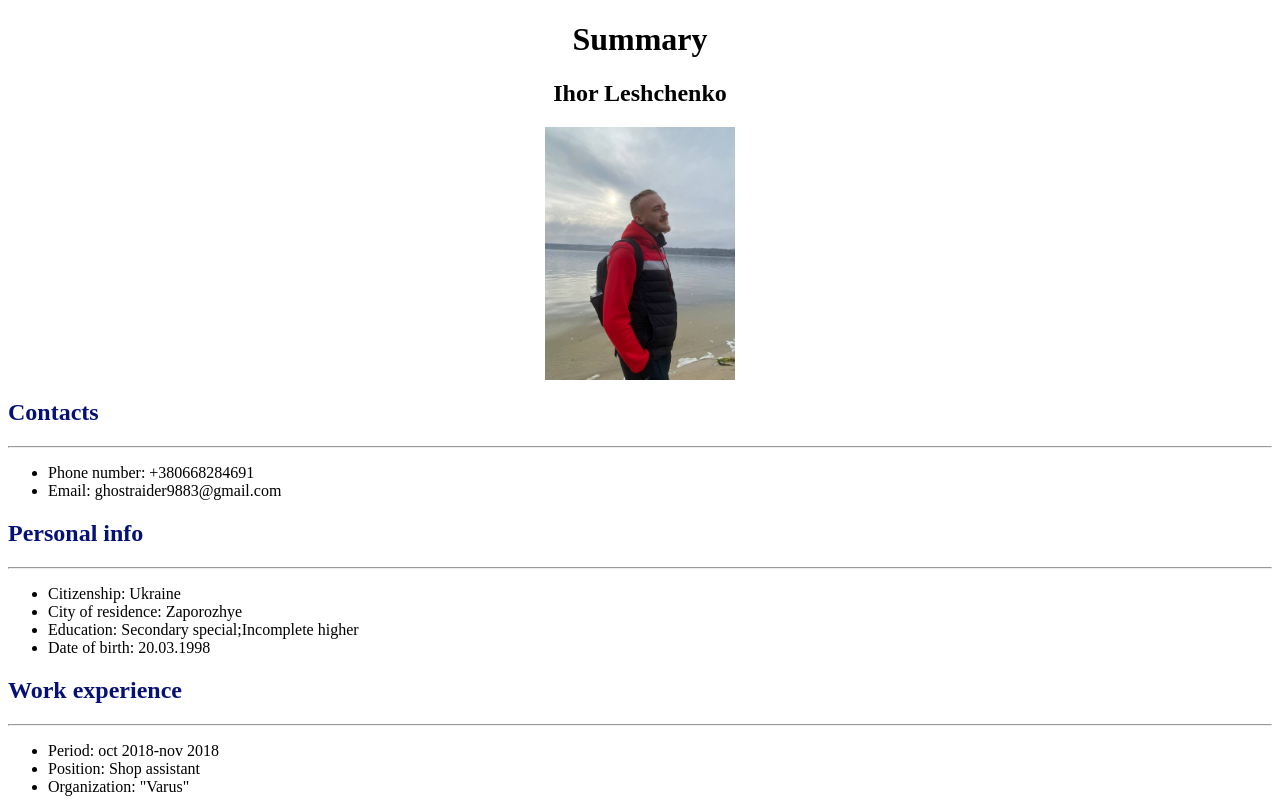
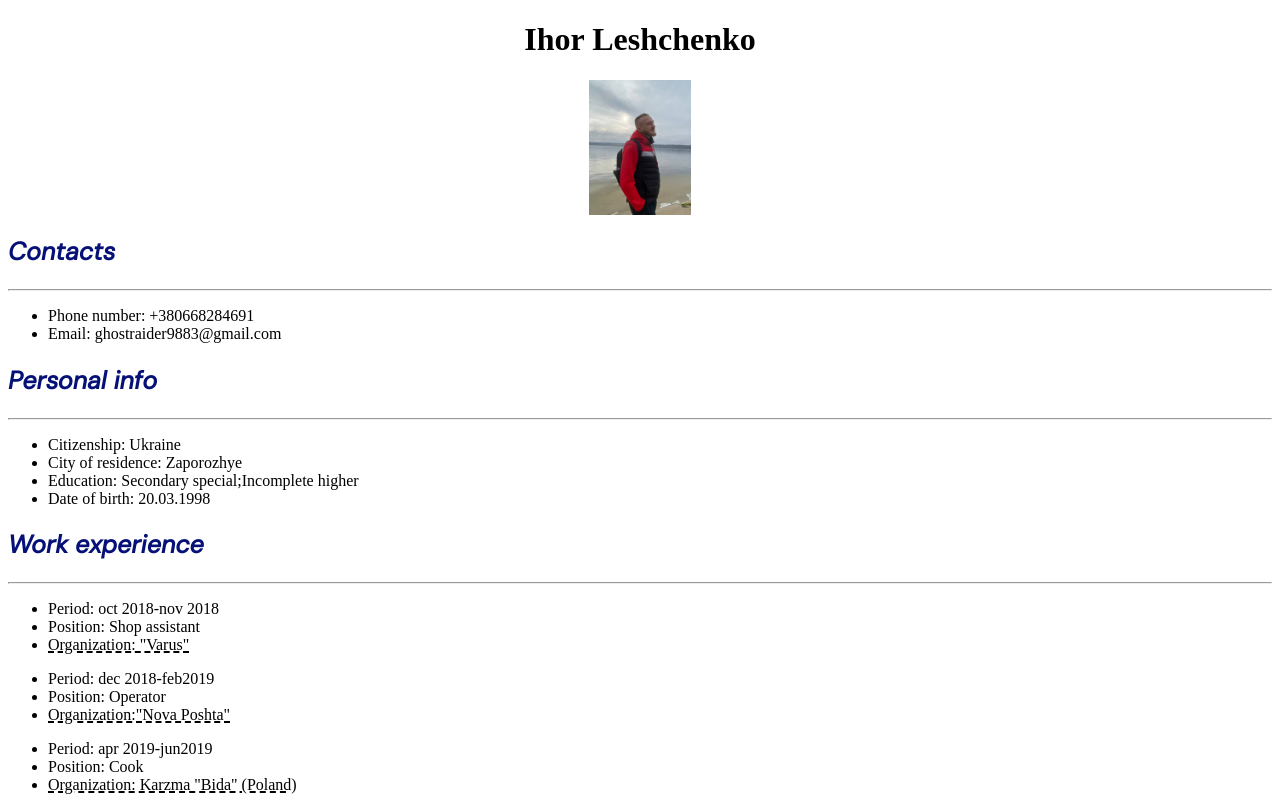
Before and after one commit to Yngvarrson/sa, a plain HTML site: page CV.html in a window 1280 px wide. Shown: the top 800 px of the page. Drawn offline with Linux system fonts and the light colour scheme.

Commit message:
Add text style and some features

```diff
--- a/CV.html
+++ b/CV.html
@@ -2,7 +2,13 @@
 <html lang=en>
 <head>
     <meta charset="UTF-8">
-    <title>Document</title>
+    <title>Summary</title>
+
+    <link rel="preconnect" href="https://fonts.googleapis.com">
+    <link rel="preconnect" href="https://fonts.gstatic.com" crossorigin>
+    <link href="https://fonts.googleapis.com/css2?family=DM+Sans:ital@1&display=swap" rel="stylesheet">
+
+
     <link rel="stylesheet" href="./style.css">
 
 
@@ -12,10 +18,7 @@
 
 <body>
 
- <h1 class="header1">Summary</h1>
-
-
- <h2 class="header2">Ihor Leshchenko</h2>
+ <h1 class="header1">Ihor Leshchenko</h1>
 
 
 <div >
@@ -40,7 +43,7 @@
                <li>Citizenship: Ukraine</li>
                <li>City of residence: Zaporozhye</li>
                <li>Education: Secondary special;Incomplete higher </li>
-               <li>Date of birth: 20.03.1998</li>
+               <li >Date of birth: 20.03.1998</li>
            </ul>
         </p>
     </article>
@@ -52,22 +55,22 @@
             <ul>
                 <li>Period: oct 2018-nov 2018</li>
                 <li>Position: Shop assistant</li>
-                <li>Organization: "Varus"</li>
+                <li class="last_list">Organization: "Varus"</li>
             </ul>
             <ul>
                 <li>Period: dec 2018-feb2019</li>
                 <li>Position: Operator</li>
-                <li>Organization:"Nova Poshta"</li>
+                <li class="last_list">Organization:"Nova Poshta"</li>
             </ul>
             <ul>
                 <li>Period: apr 2019-jun2019</li>
                 <li>Position: Cook</li>
-                <li>Organization: Karzma "Bida" (Poland)</li>
+                <li class="last_list">Organization: Karzma "Bida" (Poland)</li>
             </ul>
             <ul>
                 <li>Period: nov 2019-nov 2020</li>
                 <li>Position: Cleaning company employee</li>
-                <li>Organization: Astrello OU (Finland)</li>
+                <li class="last_list">Organization: Astrello OU (Finland)</li>
             </ul>
         </p>
 
--- a/style.css
+++ b/style.css
@@ -1,16 +1,19 @@
 .header1 {
     text-align: center;
     }
-    .header2 {
-        text-align: center;
-    }
     .photo {
-        width: 15%;
-        height: 15%;
+        width: 8%;
+        height: 8%;
         display: block;
         margin: auto;
     }
     .Head {
+        font-size: 25px;
+        font-family: 'DM Sans', sans-serif;
         color: rgb(6, 17, 119);
 
     }
+    .last_list {
+        text-decoration: underline dashed 2px ;
+
+    }
```
